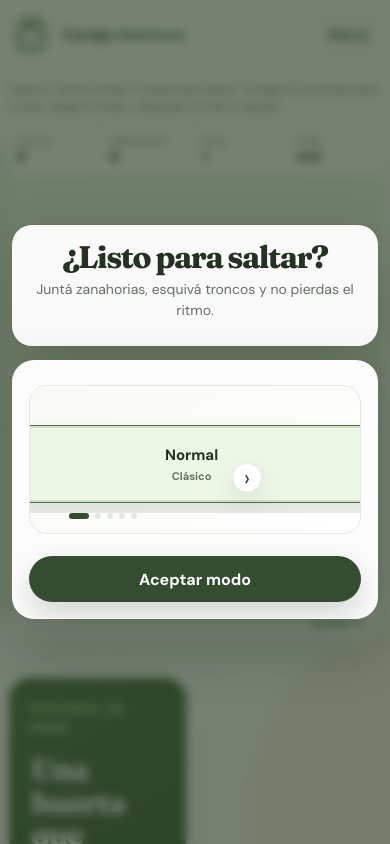
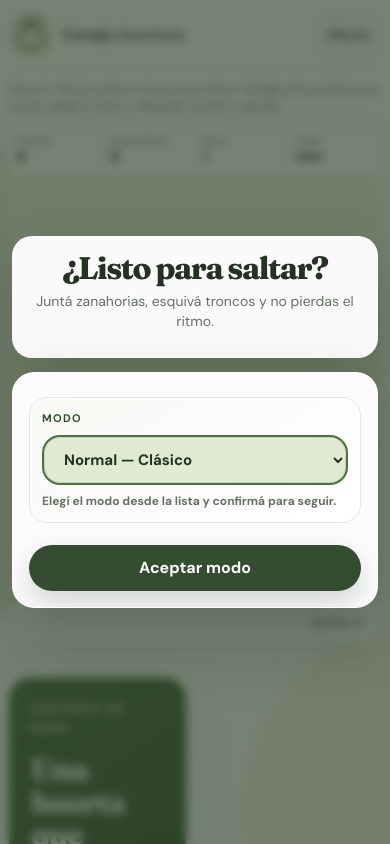
Before and after one commit to lu-developer476/Bunny-Quest, a Django app: page /jugar/ in a window 390 px wide. Run offline with Django 5.2, Linux system fonts and the light colour scheme; data that the repository does not hold is empty.

Commit message:
Replace mode slider with dropdown (#38)

```diff
--- a/static/css/styles.css
+++ b/static/css/styles.css
@@ -1087,3 +1087,61 @@ body.theme-light-grey .theme-selector select { background: #f7f8f9; }
     scroll-padding-inline: 0;
   }
 }
+
+/* Dropdown mode picker: replace the problematic mobile/tablet card carousel. */
+.mode-selector {
+  padding: 18px;
+  overflow: visible;
+}
+
+.mode-selector .mode-selector-label {
+  display: block;
+  margin-bottom: 8px;
+}
+
+.challenge-select {
+  width: 100%;
+  min-height: 54px;
+  padding: 0 48px 0 16px;
+  border: 2px solid var(--leaf);
+  border-radius: 18px;
+  background: var(--leaf-light);
+  color: var(--ink);
+  font: inherit;
+  font-size: 16px;
+  font-weight: 900;
+  line-height: 1.2;
+  box-shadow: inset 0 0 0 1px rgba(79,112,70,.18);
+  cursor: pointer;
+  appearance: auto;
+}
+
+.challenge-select:focus {
+  outline: 3px solid rgba(79,112,70,.24);
+  outline-offset: 2px;
+}
+
+.mode-selector-help {
+  margin: 8px 0 0;
+  color: var(--muted);
+  font-size: 12px;
+  font-weight: 700;
+  line-height: 1.35;
+}
+
+@media (max-width: 980px) {
+  .mode-selector {
+    padding: 14px;
+  }
+}
+
+@media (max-width: 720px) {
+  .mode-selector {
+    padding: 12px;
+  }
+
+  .challenge-select {
+    min-height: 50px;
+    font-size: 15px;
+  }
+}
--- a/static/js/game.js
+++ b/static/js/game.js
@@ -16,9 +16,7 @@
   const modeStep = document.getElementById('modeStep');
   const nicknameStep = document.getElementById('nicknameStep');
   const selectedModeName = document.getElementById('selectedModeName');
-  const modeSlider = document.querySelector('.challenge-slider');
-  const modeCards = Array.from(document.querySelectorAll('.challenge-card'));
-  const modeDots = document.querySelector('.mode-selector-dots');
+  const modeSelect = document.getElementById('challengeModeSelect');
   const restartButton = document.getElementById('restartGameButton');
   const rankingLink = document.getElementById('rankingLink');
   const shareButton = document.getElementById('shareResultButton');
@@ -65,8 +63,7 @@
     name: canvas.dataset.customBunnyName || 'Personalizado'
   };
   let activeBunny = {...defaultBunny};
-  const selectedModeInput = document.querySelector('input[name=challengeMode]:checked');
-  let currentMode = selectedModeInput?.value || 'normal';
+  let currentMode = modeSelect?.value || 'normal';
   const currentTheme = canvas.dataset.theme || 'white';
   const modeLabels = {
     normal: 'Normal',
@@ -813,46 +810,11 @@
   });
   jumpButton.addEventListener('pointerdown', event => { event.preventDefault(); jump(); });
   canvas.addEventListener('pointerdown', jump);
-  function syncModeSelection(options = {}) {
+  function syncModeSelection() {
+    if (modeSelect && modeSelect.value !== currentMode) modeSelect.value = currentMode;
     selectedModeName.textContent = modeLabels[currentMode] || currentMode;
-    modeCards.forEach((card, index) => {
-      const input = card.querySelector('input[name=challengeMode]');
-      const selected = input?.value === currentMode;
-      card.classList.toggle('is-selected', selected);
-      if (modeDots?.children[index]) modeDots.children[index].classList.toggle('active', selected);
-      if (selected && options.scroll !== false) {
-        card.scrollIntoView({behavior: options.instant ? 'auto' : 'smooth', inline: 'center', block: 'nearest'});
-      }
-    });
     document.body.classList.toggle('light-grey-game', currentTheme === 'light_grey');
     draw();
-  }
-
-  function selectModeByIndex(index, options = {}) {
-    if (!modeCards.length) return;
-    const safeIndex = Math.max(0, Math.min(modeCards.length - 1, index));
-    const input = modeCards[safeIndex].querySelector('input[name=challengeMode]');
-    if (!input) return;
-    input.checked = true;
-    currentMode = input.value;
-    syncModeSelection(options);
-    loadLeaderboard();
-  }
-
-  function selectNearestModeFromScroll() {
-    if (!modeSlider || !modeCards.length) return;
-    const sliderCenter = modeSlider.getBoundingClientRect().left + modeSlider.clientWidth / 2;
-    let nearestIndex = 0;
-    let nearestDistance = Infinity;
-    modeCards.forEach((card, index) => {
-      const rect = card.getBoundingClientRect();
-      const distance = Math.abs(rect.left + rect.width / 2 - sliderCenter);
-      if (distance < nearestDistance) {
-        nearestDistance = distance;
-        nearestIndex = index;
-      }
-    });
-    selectModeByIndex(nearestIndex, {scroll: false});
   }
 
   function showBunnyStep() {
@@ -904,26 +866,11 @@
     });
     if (input.checked) activeBunny = input.value === 'custom' ? {...customBunny} : {...defaultBunny};
   });
-  if (modeDots && modeCards.length) {
-    modeDots.replaceChildren(...modeCards.map(() => document.createElement('span')));
-  }
-  modeCards.forEach((card, index) => {
-    card.addEventListener('click', () => selectModeByIndex(index));
+  modeSelect?.addEventListener('change', () => {
+    currentMode = modeSelect.value;
+    syncModeSelection();
+    loadLeaderboard();
   });
-  document.querySelectorAll('input[name=challengeMode]').forEach(input => {
-    input.addEventListener('change', () => { currentMode = input.value; syncModeSelection(); loadLeaderboard(); });
-  });
-  document.querySelectorAll('[data-mode-direction]').forEach(button => {
-    button.addEventListener('click', () => {
-      const currentIndex = modeCards.findIndex(card => card.querySelector('input')?.value === currentMode);
-      selectModeByIndex(currentIndex + Number(button.dataset.modeDirection || 0));
-    });
-  });
-  let modeScrollTimer = 0;
-  modeSlider?.addEventListener('scroll', () => {
-    window.clearTimeout(modeScrollTimer);
-    modeScrollTimer = window.setTimeout(selectNearestModeFromScroll, 90);
-  }, {passive: true});
   document.addEventListener('visibilitychange', () => {
     if (document.hidden && game.running && !game.over) game.paused = true;
   });
@@ -931,7 +878,7 @@
   renderSoundButton();
   resizeCanvas();
   reset();
-  syncModeSelection({instant: true});
+  syncModeSelection();
   loadLeaderboard();
 })();
 
--- a/templates/core/game.html
+++ b/templates/core/game.html
@@ -41,21 +41,15 @@
             {% endif %}
             <div id="modeStep" class="mode-step setup-popup{% if user.is_authenticated %} hidden{% endif %}">
             <div class="mode-selector" aria-label="Selector de modo desafío">
-              <div class="mode-selector-top">
-                <span class="mode-selector-label">Modo</span>
-                <span class="mode-selector-hint">Deslizá o usá las flechas</span>
-              </div>
-              <button class="mode-selector-arrow mode-selector-prev" type="button" aria-label="Modo anterior" data-mode-direction="-1">‹</button>
-              <fieldset class="challenge-picker challenge-slider" aria-label="Modo desafío">
-                <legend>Modo desafío</legend>
-                <label class="challenge-card"><input type="radio" name="challengeMode" value="normal" checked><span>Normal</span><small>Clásico</small></label>
-                <label class="challenge-card"><input type="radio" name="challengeMode" value="timed"><span>60 segundos</span><small>Contrarreloj</small></label>
-                <label class="challenge-card"><input type="radio" name="challengeMode" value="one_life"><span>Una vida</span><small>Sin errores</small></label>
-                <label class="challenge-card"><input type="radio" name="challengeMode" value="high_carrots"><span>Zanahorias altas</span><small>Saltos precisos</small></label>
-                <label class="challenge-card"><input type="radio" name="challengeMode" value="fast_forest"><span>Bosque veloz</span><small>Ritmo intenso</small></label>
-              </fieldset>
-              <button class="mode-selector-arrow mode-selector-next" type="button" aria-label="Modo siguiente" data-mode-direction="1">›</button>
-              <div class="mode-selector-dots" aria-hidden="true"></div>
+              <label class="mode-selector-label" for="challengeModeSelect">Modo</label>
+              <select id="challengeModeSelect" class="challenge-select" name="challengeMode" aria-describedby="challengeModeHelp">
+                <option value="normal" selected>Normal — Clásico</option>
+                <option value="timed">60 segundos — Contrarreloj</option>
+                <option value="one_life">Una vida — Sin errores</option>
+                <option value="high_carrots">Zanahorias altas — Saltos precisos</option>
+                <option value="fast_forest">Bosque veloz — Ritmo intenso</option>
+              </select>
+              <p id="challengeModeHelp" class="mode-selector-help">Elegí el modo desde la lista y confirmá para seguir.</p>
             </div>
             {% if user.is_authenticated %}<button id="backToBunnyButton" class="button button-ghost" type="button">Cambiar conejo</button>{% endif %}
             <button id="confirmModeButton" class="button button-primary" type="button">Aceptar modo</button>
```
